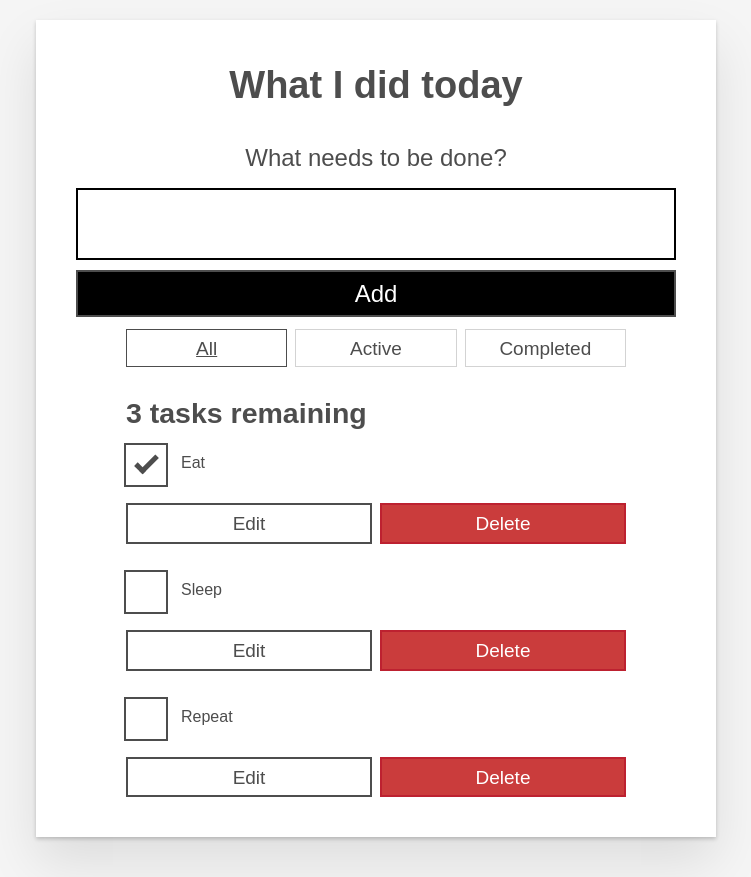
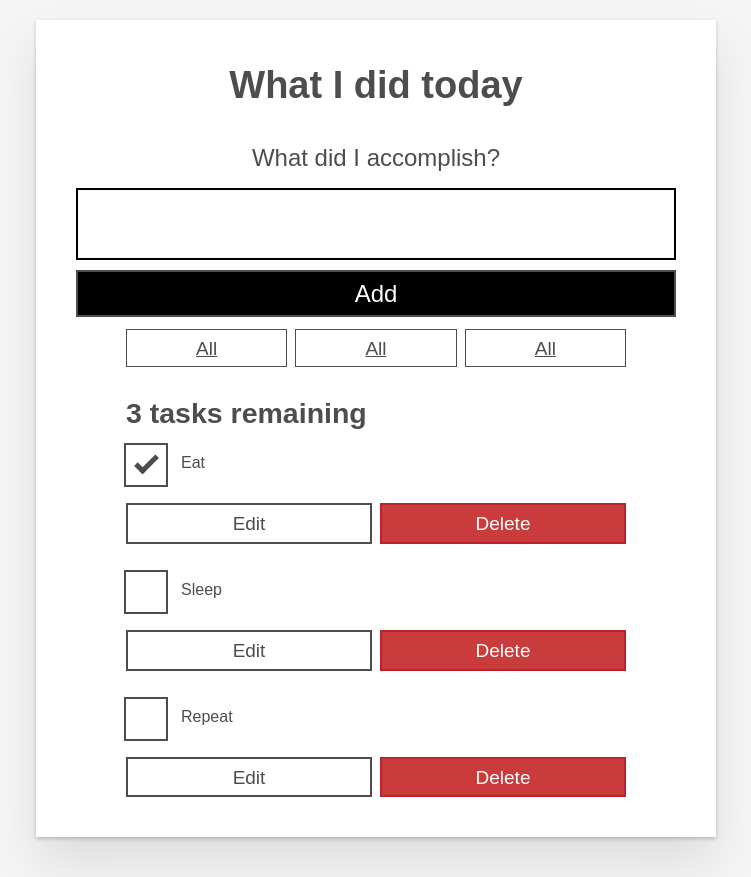
Before and after one commit to jasondcarmichael/What-I-Did-Today, a React (Create React App) app: page / in a window 1280 px wide. Shown: the whole page, without its empty margins (264-1015 px from the left). Built offline with nearby package versions, Linux system fonts and the light colour scheme.

Commit message:
created and imported Form and FilterButton components

```diff
--- a/src/App.js
+++ b/src/App.js
@@ -1,4 +1,7 @@
+import Form from "./components/Form";
 import Todo from "./components/Todo";
+import FilterButtton from "./components/FilterButton";
+
 
 function App(props) {
   const taskList = props.tasks?.map((task) => (
@@ -7,39 +10,11 @@ function App(props) {
   return (
     <div className="todoapp stack-large">
       <h1>What I did today</h1>
-      <form>
-        <h2 className="label-wrapper">
-          <label htmlFor="new-todo-input" className="label__lg">
-            What needs to be done?
-          </label>
-        </h2>
-        <input
-          type="text"
-          id="new-todo-input"
-          className="input input__lg"
-          name="text"
-          autoComplete="off"
-        />
-        <button type="submit" className="btn btn__primary btn__lg">
-          Add
-        </button>
-      </form>
+      <Form />
       <div className="filters btn-group stack-exception">
-        <button type="button" className="btn toggle-btn" aria-pressed="true">
-          <span className="visually-hidden">Show </span>
-          <span>all</span>
-          <span className="visually-hidden"> tasks</span>
-        </button>
-        <button type="button" className="btn toggle-btn" aria-pressed="false">
-          <span className="visually-hidden">Show </span>
-          <span>Active</span>
-          <span className="visually-hidden"> tasks</span>
-        </button>
-        <button type="button" className="btn toggle-btn" aria-pressed="false">
-          <span className="visually-hidden">Show </span>
-          <span>Completed</span>
-          <span className="visually-hidden"> tasks</span>
-        </button>
+       <FilterButtton />
+       <FilterButtton />
+       <FilterButtton />
       </div>
       <h2 id="list-heading">3 tasks remaining</h2>
       <ul
--- /dev/null
+++ b/src/components/FilterButton.js
@@ -0,0 +1,9 @@
+export default function FilterButtton(props) {
+    return (
+        <button type="button" className="btn toggle-btn" aria-pressed="true">
+          <span className="visually-hidden">Show </span>
+          <span>all</span>
+          <span className="visually-hidden"> tasks</span>
+        </button>
+    )
+}
--- /dev/null
+++ b/src/components/Form.js
@@ -0,0 +1,22 @@
+export default function Form(props) {
+    return (
+        <form>
+        <h2 className="label-wrapper">
+          <label htmlFor="new-todo-input" className="label__lg">
+            What did I accomplish?
+          </label>
+        </h2>
+        <input
+          type="text"
+          id="new-todo-input"
+          className="input input__lg"
+          name="text"
+          autoComplete="off"
+        />
+        <button type="submit" className="btn btn__primary btn__lg">
+          Add
+        </button>
+      </form>
+
+    )
+}
```
